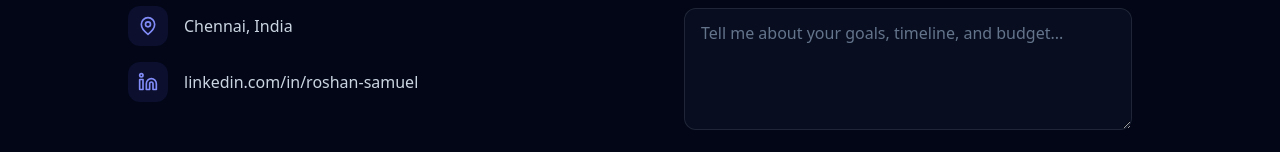
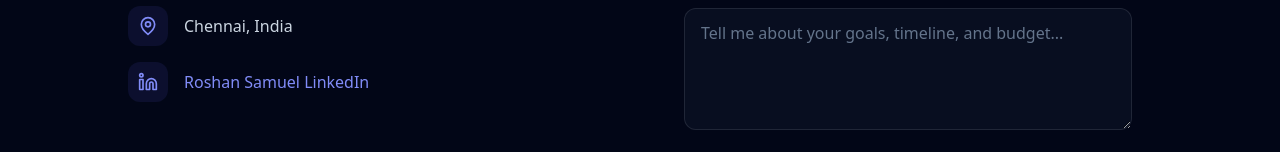
Before and after one commit to roshansamuel17/my-creative-portfolio, a React (Vite) app: page / in a window 1280 px wide. Shown: the part 3407-3559 px from the top of the page. Built offline with nearby package versions, Linux system fonts and the light colour scheme.

Commit message:
Update LinkedIn contact info

```diff
--- a/src/components/sections/Contact/Contact.jsx
+++ b/src/components/sections/Contact/Contact.jsx
@@ -8,7 +8,7 @@ export function Contact() {
     { icon: Mail, label: 'roshxsam1972@gmail.com' },
     { icon: Phone, label: '+91 8056101495' },
     { icon: MapPin, label: 'Chennai, India' },
-    { icon: Linkedin, label: 'linkedin.com/in/roshan-samuel' },
+    { icon: Linkedin, label: 'Roshan Samuel LinkedIn', url: 'https://www.linkedin.com/in/roshansamuel1763' },
   ];
 
   return (
@@ -39,7 +39,18 @@ export function Contact() {
                     <div className="w-10 h-10 rounded-xl bg-indigo-500/10 flex items-center justify-center text-indigo-400">
                       <item.icon size={20} strokeWidth={2} />
                     </div>
-                    <span className="text-slate-300">{item.label}</span>
+                    {item.url ? (
+                      <a
+                        href={item.url}
+                        target="_blank"
+                        rel="noopener noreferrer"
+                        className="text-indigo-400 hover:text-indigo-300 transition-colors"
+                      >
+                        {item.label}
+                      </a>
+                    ) : (
+                      <span className="text-slate-300">{item.label}</span>
+                    )}
                   </motion.div>
                 ))}
               </div>
```
